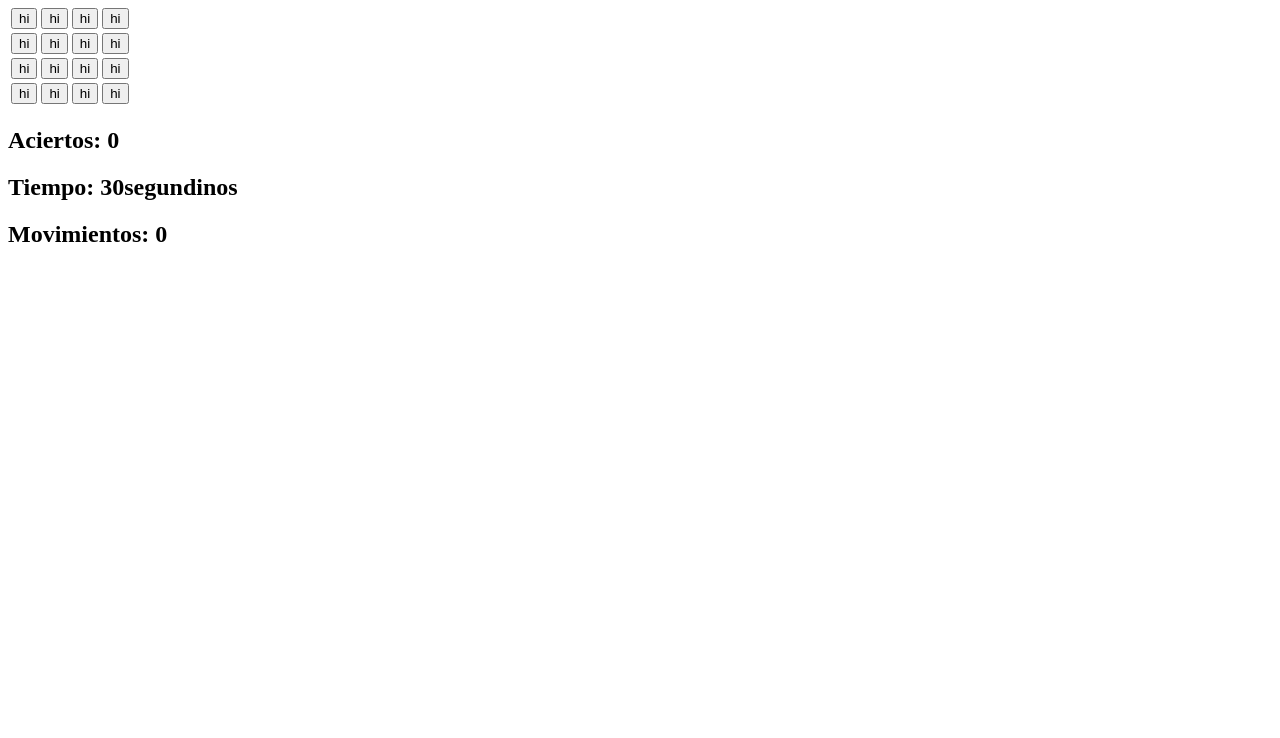
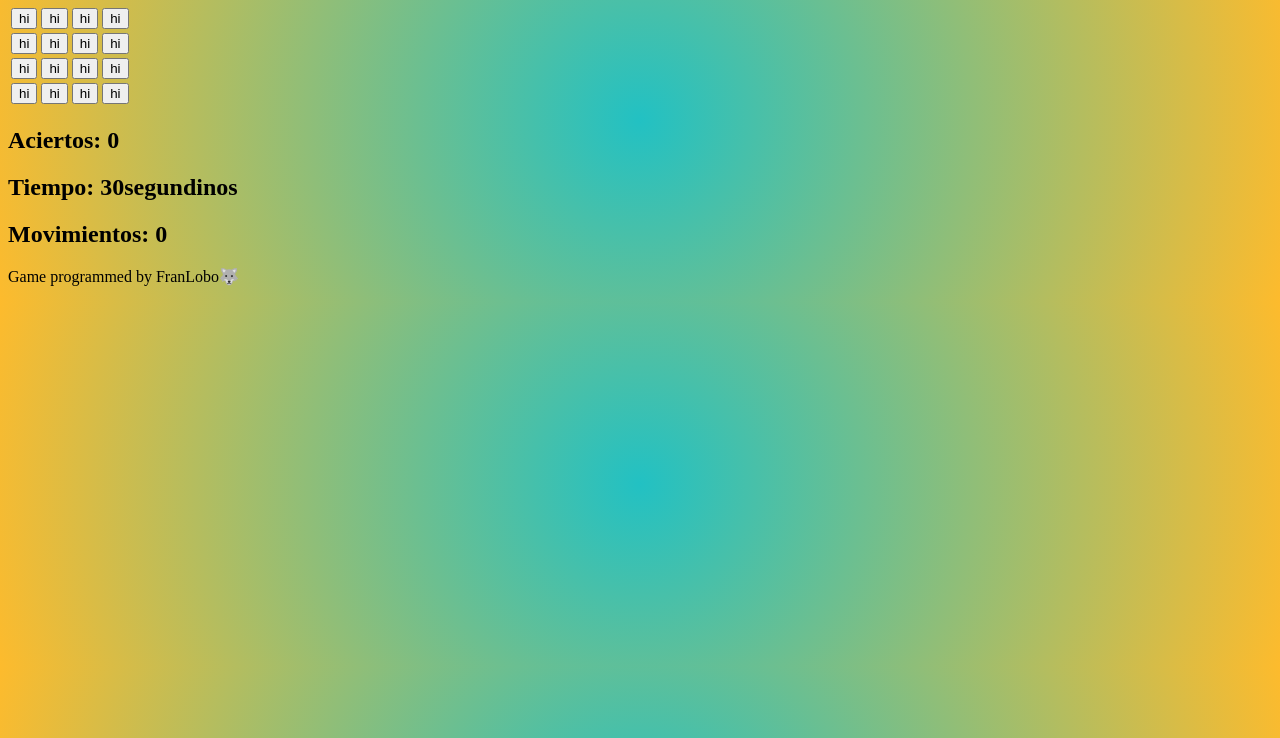
Before and after one commit to Wolfremiio/ExtreMemory, a plain HTML site: page index.html in a window 1280 px wide. Shown: the part 62-800 px from the top of the page. Drawn offline with Linux system fonts and the light colour scheme.

Commit message:
Add create styles.css'

```diff
--- a/index.html
+++ b/index.html
@@ -4,6 +4,7 @@
     <meta charset="UTF-8" />
     <meta http-equiv="X-UA-Compatible" content="IE=edge" />
     <meta name="viewport" content="width=device-width, initial-scale=1.0" />
+    <link rel="stylesheet" href="styles.css" />
     <title>ExtreMemory</title>
   </head>
   <body>
@@ -43,5 +44,9 @@
         <h2 id="moves" class="score">Movimientos: 0</h2>
       </section>
     </main>
+    <footer>
+      <p>Game programmed by FranLobo🐺</p>
+    </footer>
+    <script src="main.js"></script>
   </body>
 </html>
--- /dev/null
+++ b/styles.css
@@ -0,0 +1,4 @@
+body{
+    background: rgb(34,193,195);
+    background: radial-gradient(circle, rgba(34,193,195,1) 0%, rgba(253,187,45,1) 100%);
+}
```
Also changed, not shown: main.js (added).
